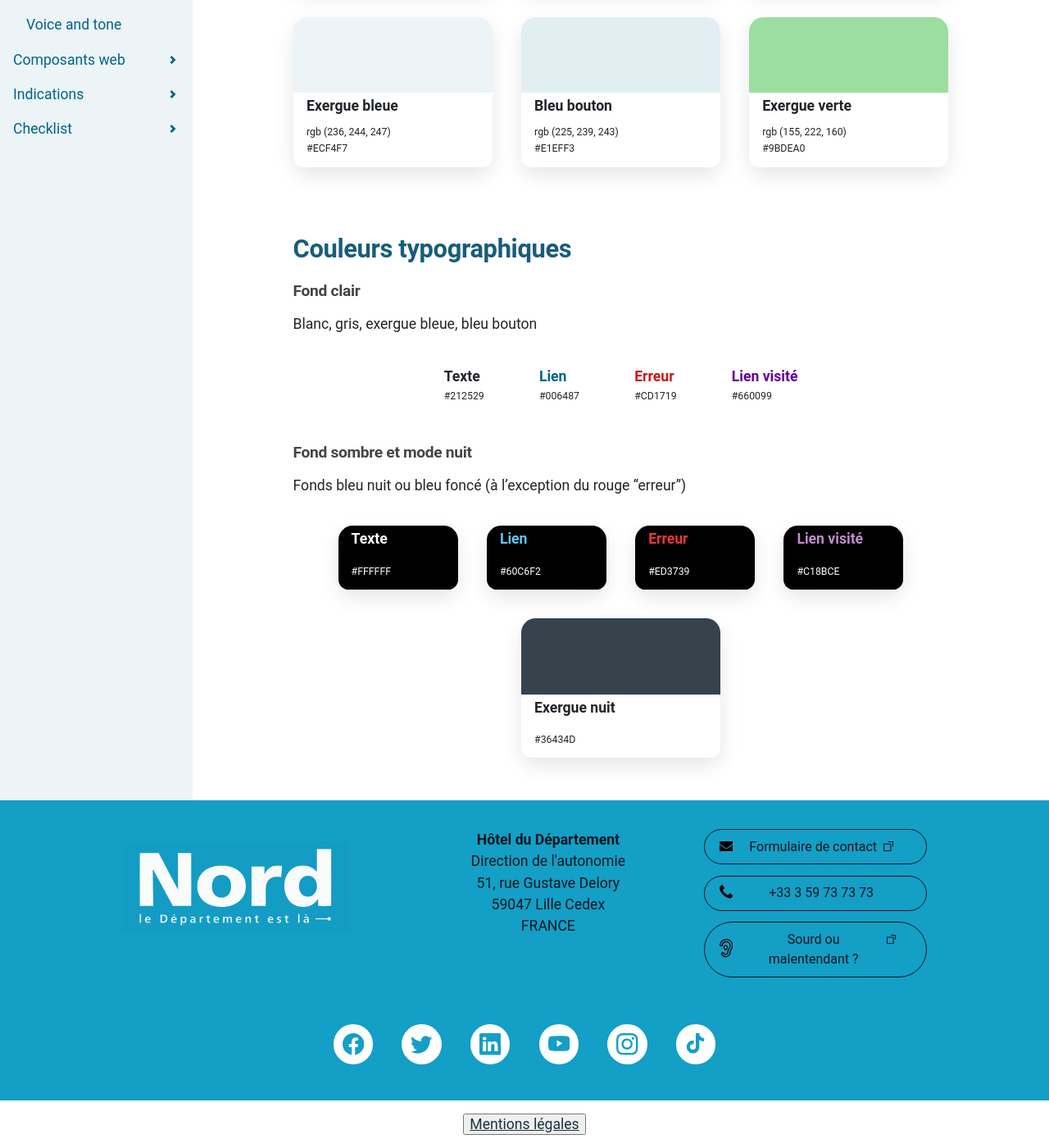
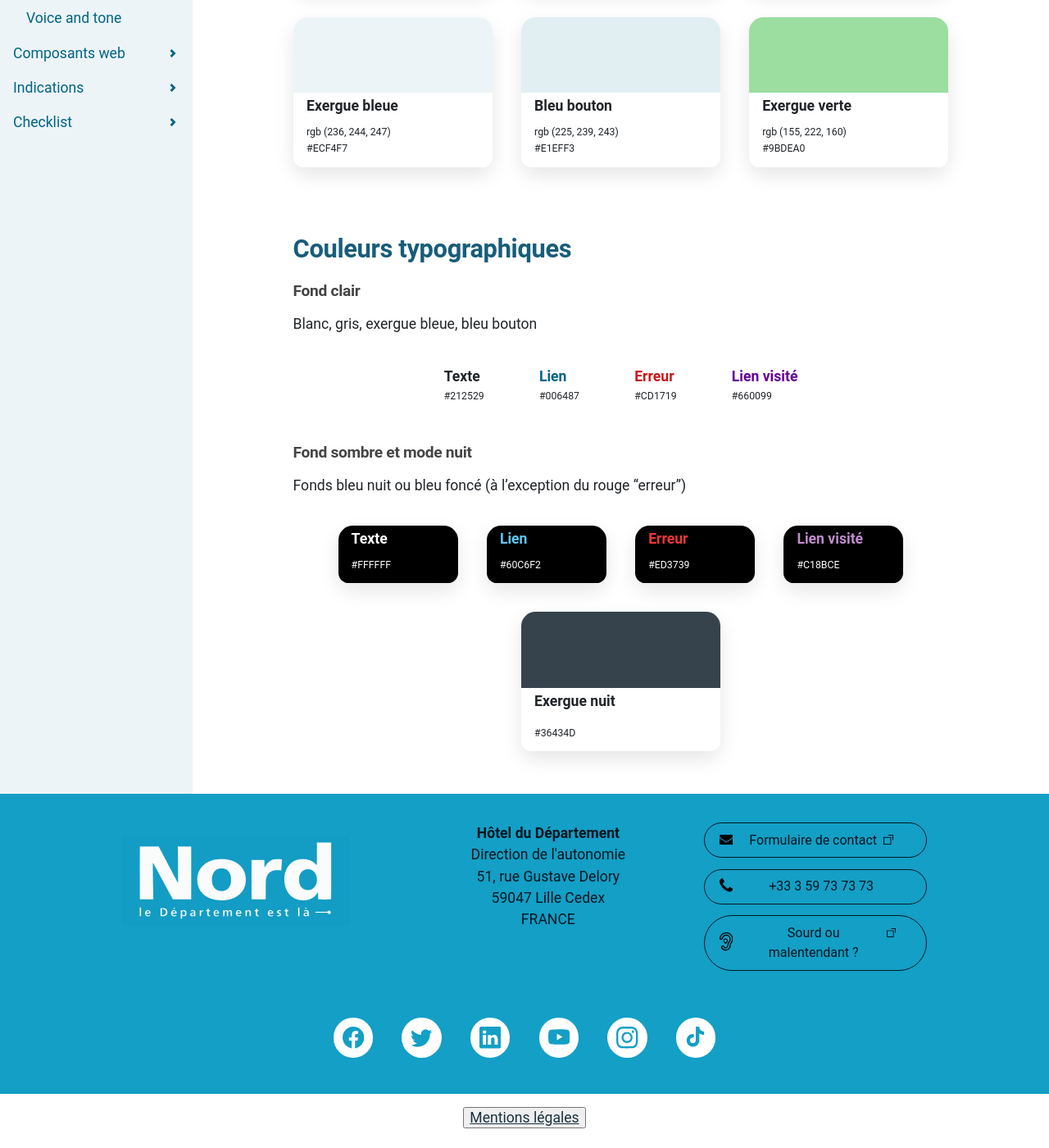
Before and after one commit to LJ59/d59-system, a Jekyll site: the page built from styles/03-color.md, in a window 1280 px wide and 1400 px high, scrolled down 1721 px. Shown: the whole window at 82% size. Built offline with Jekyll 4.4.1, drawn with Linux system fonts in a browser that asks for light colours.

Commit message:
Update _color-preview.scss

```diff
--- a/_sass/components/_color-preview.scss
+++ b/_sass/components/_color-preview.scss
@@ -23,7 +23,7 @@
     }
 
     .color-preview__value{
-        padding-top: 16px;
+        padding: 8px 16px 16px;
         border-radius: 0 0 1em 1em;
     }
 }
```
